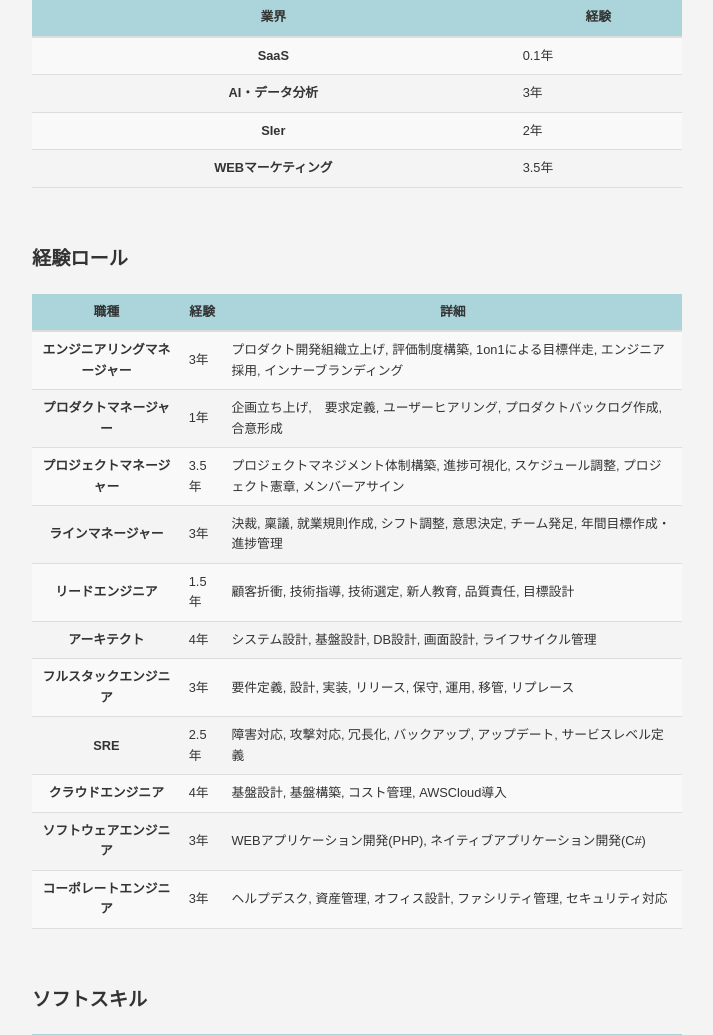
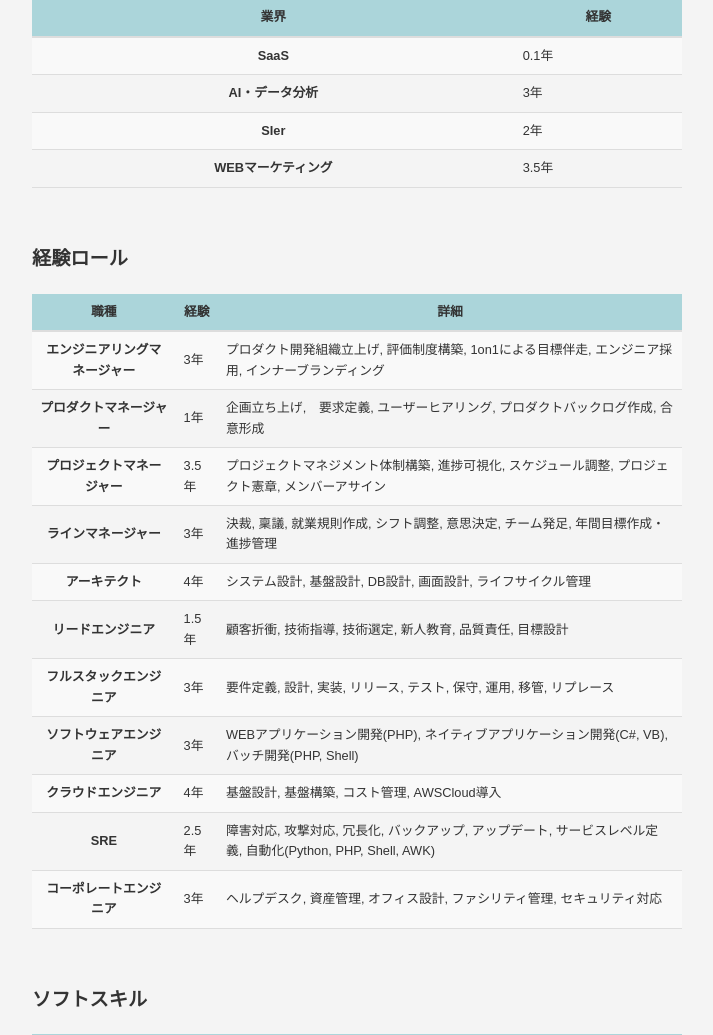
Before and after one commit to shakevo/portfolio-202407, a PHP site: page / in a window 1280 px wide. Shown: the part 1257-2292 px from the top of the page, without its empty margins (283-996 px from the left). Run offline with PHP 8.4, Linux system fonts and the light colour scheme; some web fonts are replaced.

Commit message:
テキスト修正

```diff
--- a/public_html/index.php
+++ b/public_html/index.php
@@ -120,24 +120,24 @@
                             <td>決裁, 稟議, 就業規則作成, シフト調整, 意思決定, チーム発足, 年間目標作成・進捗管理</td>
                         </tr>
                         <tr>
+                            <th scope="row">アーキテクト</th>
+                            <td>4年</td>
+                            <td>システム設計, 基盤設計, DB設計, 画面設計, ライフサイクル管理</td>
+                        </tr>
+                        <tr>
                             <th scope="row">リードエンジニア</th>
                             <td>1.5年</td>
                             <td>顧客折衝, 技術指導, 技術選定, 新人教育, 品質責任, 目標設計</td>
                         </tr>
                         <tr>
-                            <th scope="row">アーキテクト</th>
-                            <td>4年</td>
-                            <td>システム設計, 基盤設計, DB設計, 画面設計, ライフサイクル管理</td>
+                            <th scope="row">フルスタックエンジニア</th>
+                            <td>3年</td>
+                            <td>要件定義, 設計, 実装, リリース, テスト, 保守, 運用, 移管, リプレース</td>
                         </tr>
                         <tr>
-                            <th scope="row">フルスタックエンジニア</th>
+                            <th scope="row">ソフトウェアエンジニア</th>
                             <td>3年</td>
-                            <td>要件定義, 設計, 実装, リリース, 保守, 運用, 移管, リプレース</td>
-                        </tr>
-                        <tr>
-                            <th scope="row">SRE</th>
-                            <td>2.5年</td>
-                            <td>障害対応, 攻撃対応, 冗長化, バックアップ, アップデート, サービスレベル定義</td>
+                            <td>WEBアプリケーション開発(PHP), ネイティブアプリケーション開発(C#, VB), バッチ開発(PHP, Shell)</td>
                         </tr>
                         <tr>
                             <th scope="row">クラウドエンジニア</th>
@@ -145,9 +145,9 @@
                             <td>基盤設計, 基盤構築, コスト管理, AWSCloud導入</td>
                         </tr>
                         <tr>
-                            <th scope="row">ソフトウェアエンジニア</th>
-                            <td>3年</td>
-                            <td>WEBアプリケーション開発(PHP), ネイティブアプリケーション開発(C#)</td>
+                            <th scope="row">SRE</th>
+                            <td>2.5年</td>
+                            <td>障害対応, 攻撃対応, 冗長化, バックアップ, アップデート, サービスレベル定義, 自動化(Python, PHP, Shell, AWK)</td>
                         </tr>
                         <tr>
                             <th scope="row">コーポレートエンジニア</th>
```
